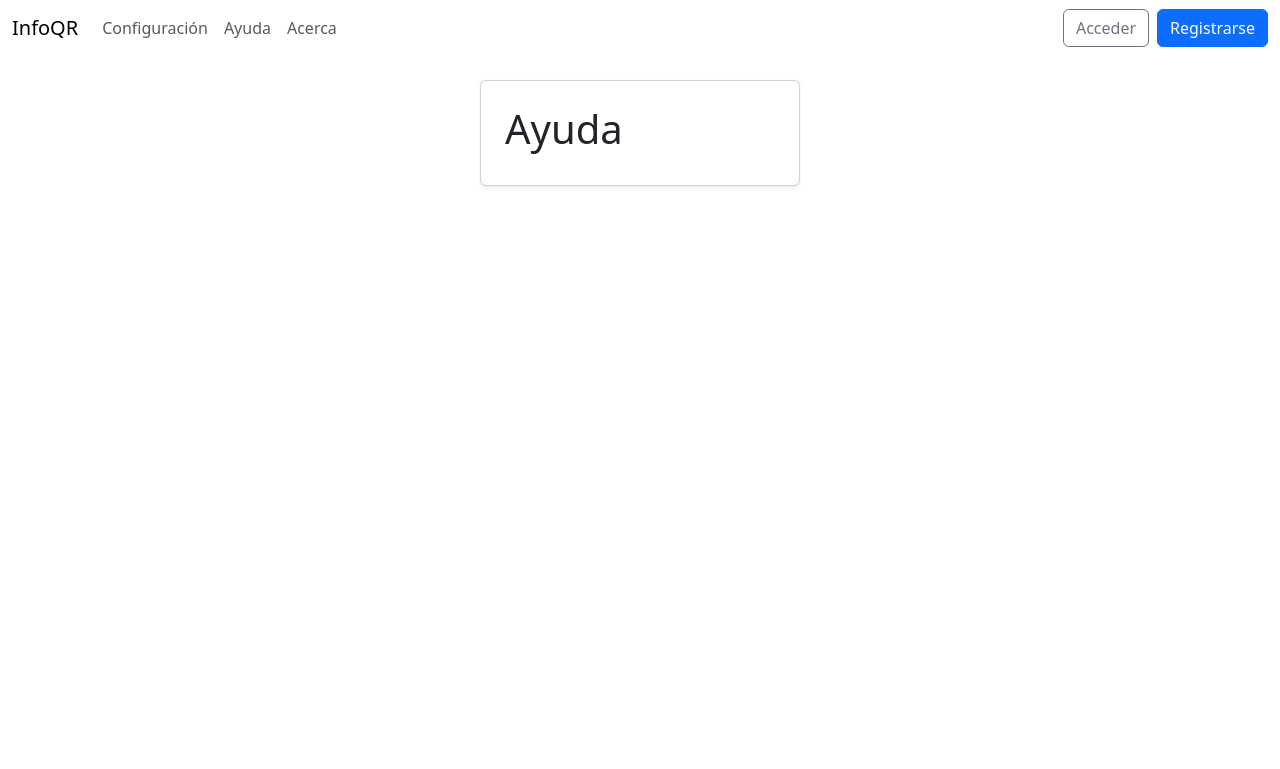
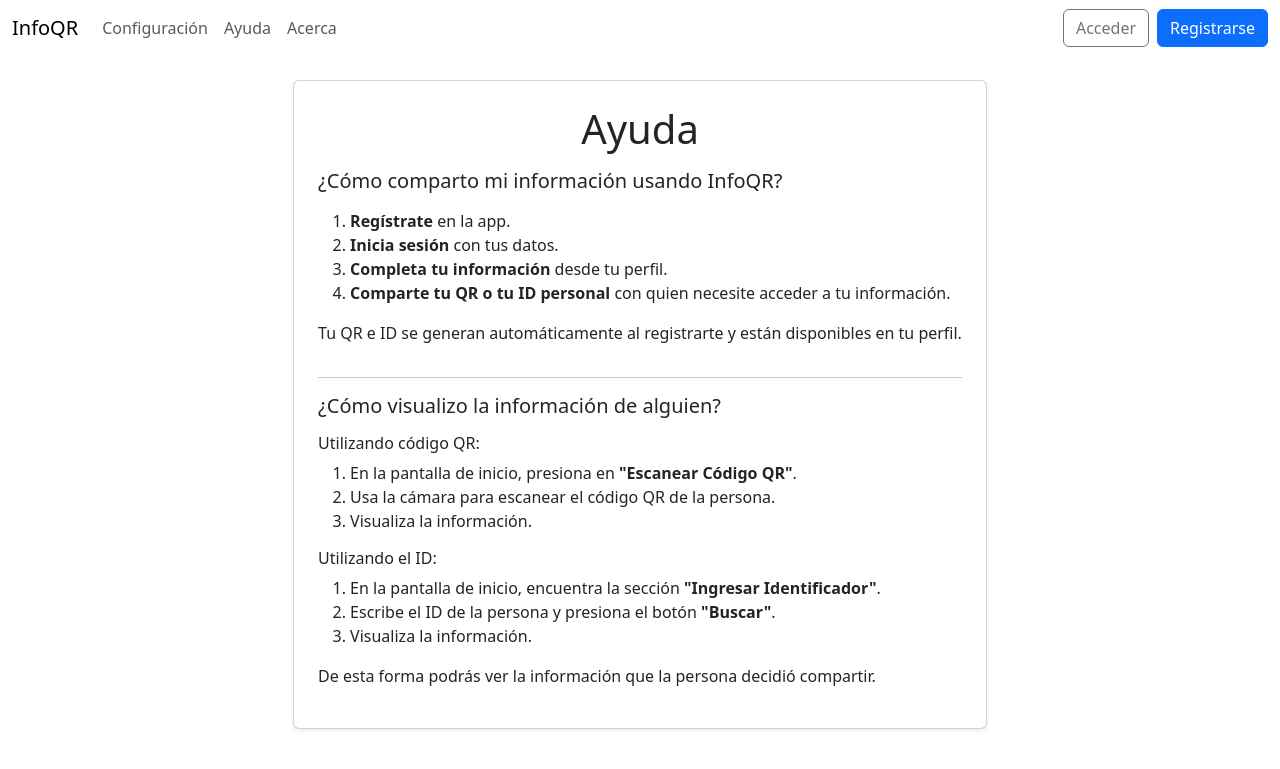
Before and after one commit to depthlost/info-qr, a Flask app: page /ayuda in a window 1280 px wide. Shown: the top 769 px of the page. Run offline with Flask 3, Linux system fonts and the light colour scheme; parts of the project's set-up code (start-up, migrations or seed data) failed here and were passed over.

Commit message:
Se agregó la vista de Ayuda

```diff
--- a/app/templates/help.html
+++ b/app/templates/help.html
@@ -3,5 +3,42 @@
 {% block title %}Info QR - Ayuda{% endblock %}
 
 {% block body_content %}
-    <h1>Ayuda</h1>
+    <h1 class="mb-3 text-center">Ayuda</h1>
+
+    <section aria-labelledby="compartir-info-heading">
+        <h2 id="compartir-info-heading" class="h5">¿Cómo comparto mi información usando InfoQR?</h2>
+        <ol class="mt-3">
+            <li><strong>Regístrate</strong> en la app.</li>
+            <li><strong>Inicia sesión</strong> con tus datos.</li>
+            <li><strong>Completa tu información</strong> desde tu perfil.</li>
+            <li><strong>Comparte tu QR o tu ID personal</strong> con quien necesite acceder a tu información.</li>
+        </ol>
+        <p class="mt-2">Tu QR e ID se generan automáticamente al registrarte y están disponibles en tu perfil.</p>
+    </section>
+
+    <hr>
+
+    <section aria-labelledby="visualizar-info-heading">
+        <h2 id="visualizar-info-heading" class="h5">¿Cómo visualizo la información de alguien?</h2>
+        <div class="mt-3">
+            <h3 class="h6">Utilizando código QR:</h3>
+            <ol>
+                <li>En la pantalla de inicio, presiona en <strong>"Escanear Código QR"</strong>.</li>
+                <li>Usa la cámara para escanear el código QR de la persona.</li>
+                <li>Visualiza la información.</li>
+            </ol>
+        </div>
+
+        <div class="mt-3">
+            <h3 class="h6">Utilizando el ID:</h3>
+            <ol>
+                <li>En la pantalla de inicio, encuentra la sección <strong>"Ingresar Identificador"</strong>.</li>
+                <li>Escribe el ID de la persona y presiona el botón <strong>"Buscar"</strong>.</li>
+                <li>Visualiza la información.</li>
+            </ol>
+        </div>
+
+        <p class="mt-2">De esta forma podrás ver la información que la persona decidió compartir.</p>
+    </section>
+
 {% endblock %}
```
